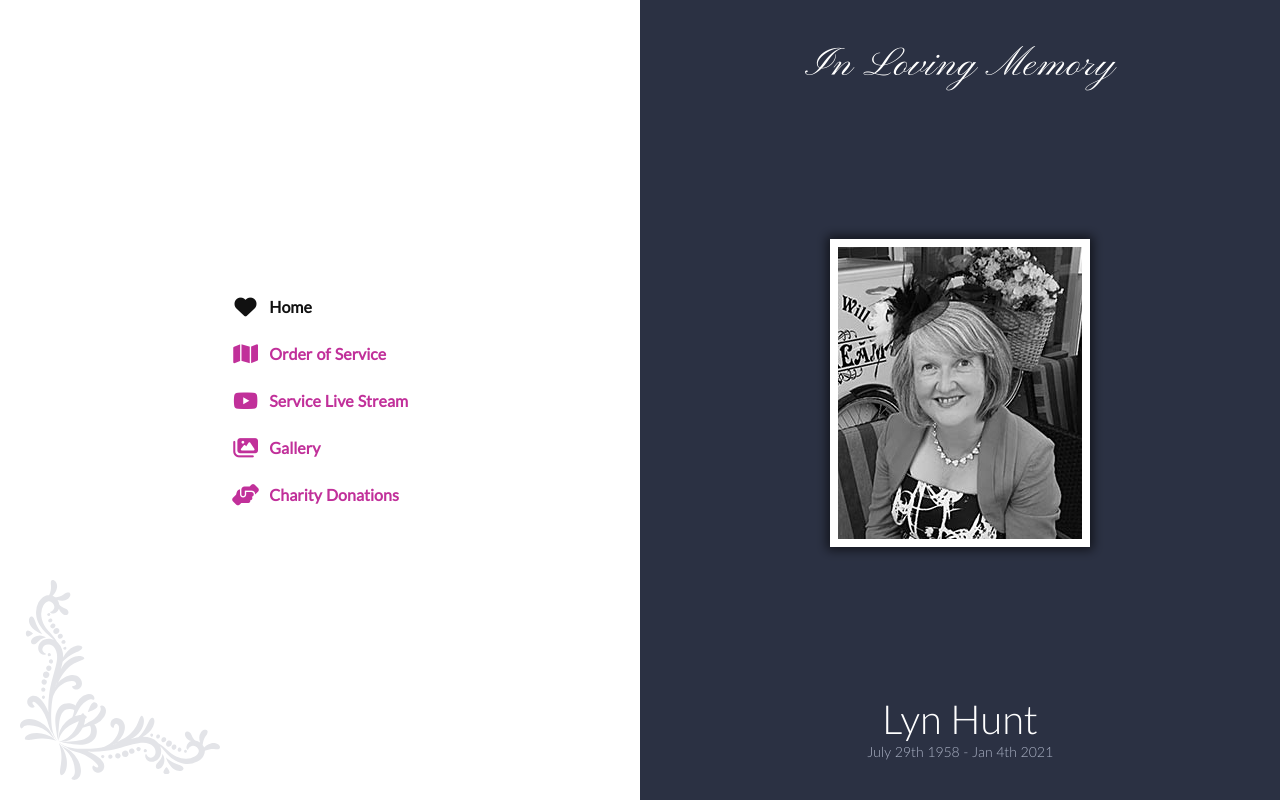
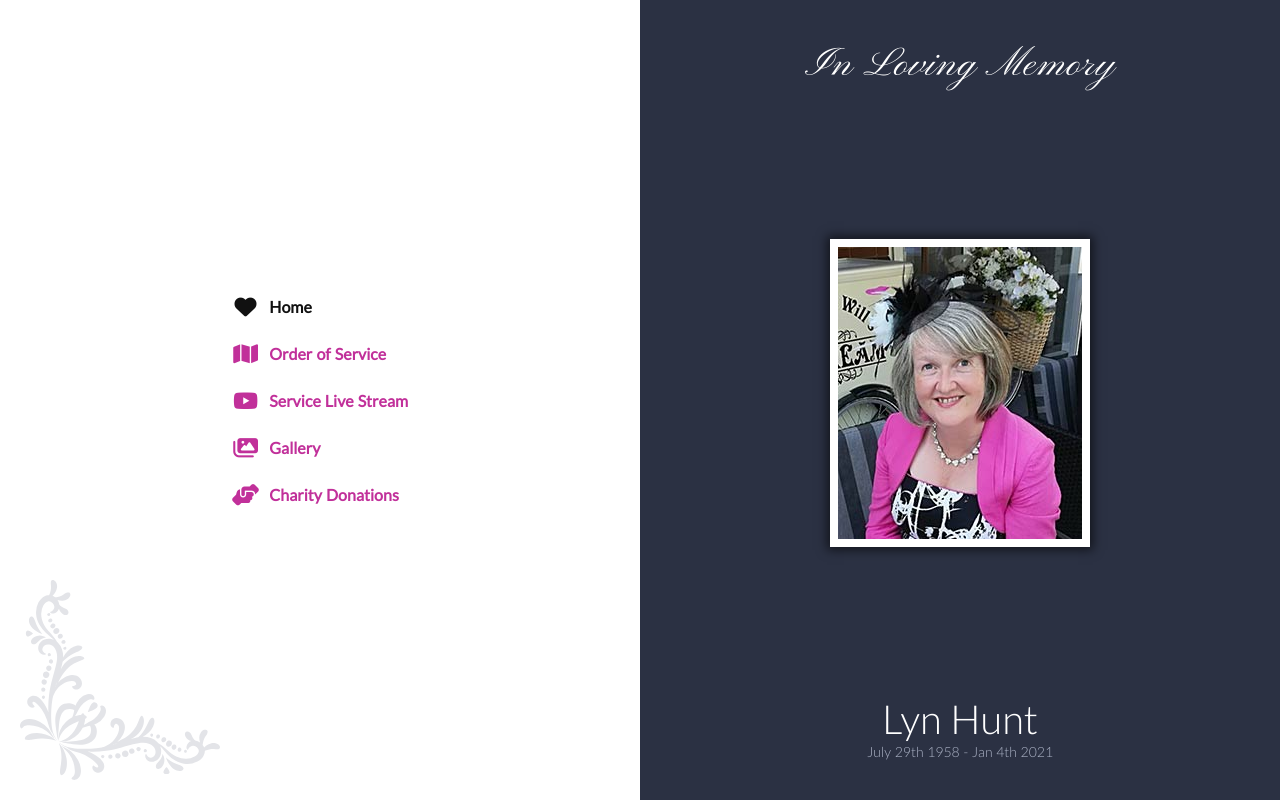
Before and after one commit to Coderior/lovingmemory, a Nuxt app: page / in a window 1280 px wide. Built offline with nearby package versions, Linux system fonts and the light colour scheme.

Commit message:
remove grayscale

```diff
--- a/layouts/default.vue
+++ b/layouts/default.vue
@@ -54,8 +54,8 @@ html {
     overflow: auto;
     height: 100vh;
     img {
-      -webkit-filter: grayscale(100%); /* Safari 6.0 - 9.0 */
-      filter: grayscale(100%);
+      //-webkit-filter: grayscale(100%); /* Safari 6.0 - 9.0 */
+      //filter: grayscale(100%);
       width: 80%;
       max-width: 260px;
       border: 8px solid #fff;
```
